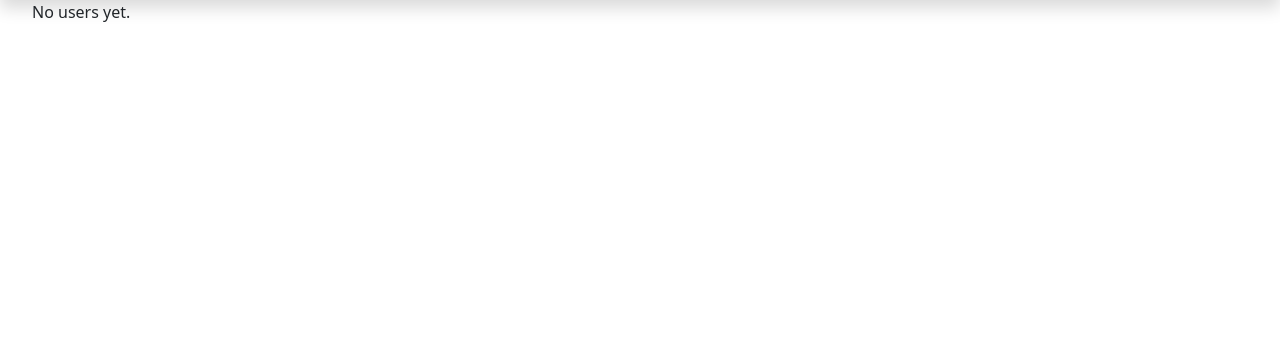
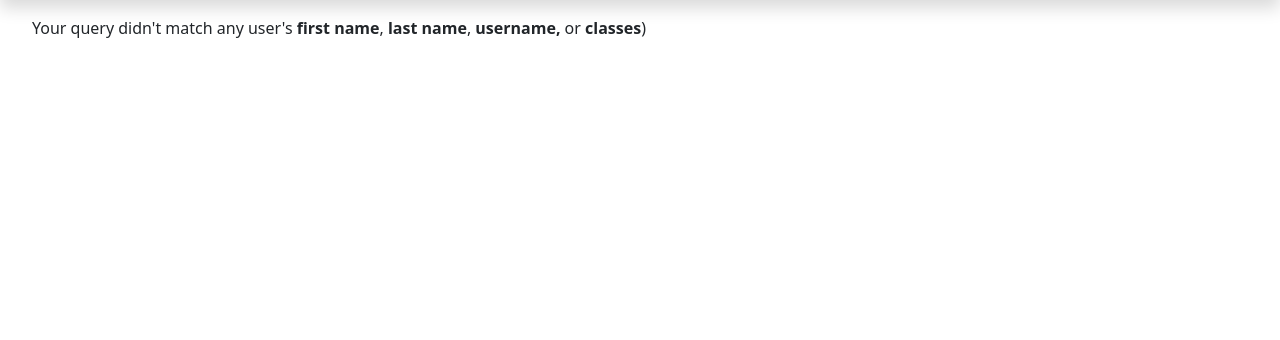
Before and after one commit to evanjtierney/Study-buddy, a Django app: page /study_buddy_app/searchResults/ in a window 1280 px wide. Shown: the part 156-496 px from the top of the page. Run offline with Django 4.2, Linux system fonts and the light colour scheme; a user stored in the database is signed in; data comes from the database, SQL or seed files in the repository; some libraries are stand-ins or nearby versions.

Commit message:
changed error message for search results

```diff
--- a/study_buddy_app/templates/study_buddy_app/searchResults.html
+++ b/study_buddy_app/templates/study_buddy_app/searchResults.html
@@ -144,7 +144,8 @@
     </form>
   </div>
   {% empty %}
-  <li>No users yet.</li>
+  <p></p>
+  <li>Your query didn't match any user's <b>first name</b>, <b>last name</b>, <b>username,</b> or <b>classes</b>)</li>
   {% endfor %}
 </ul>
 
```
